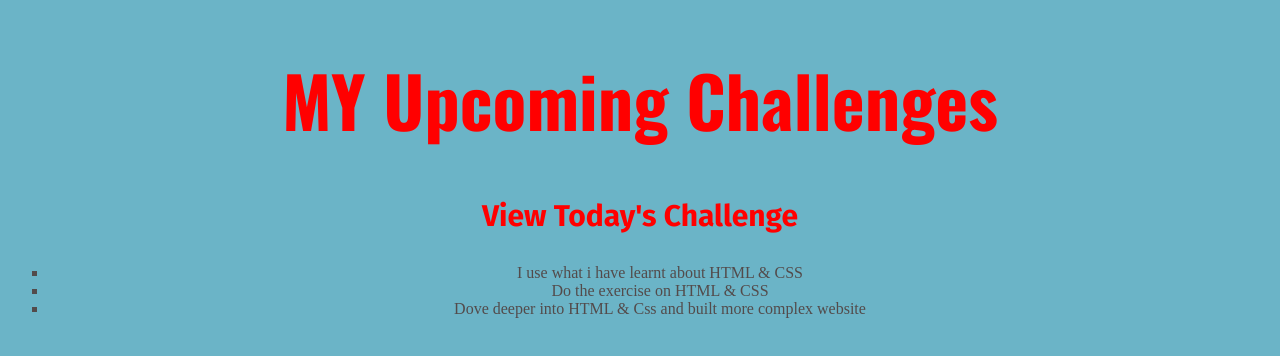
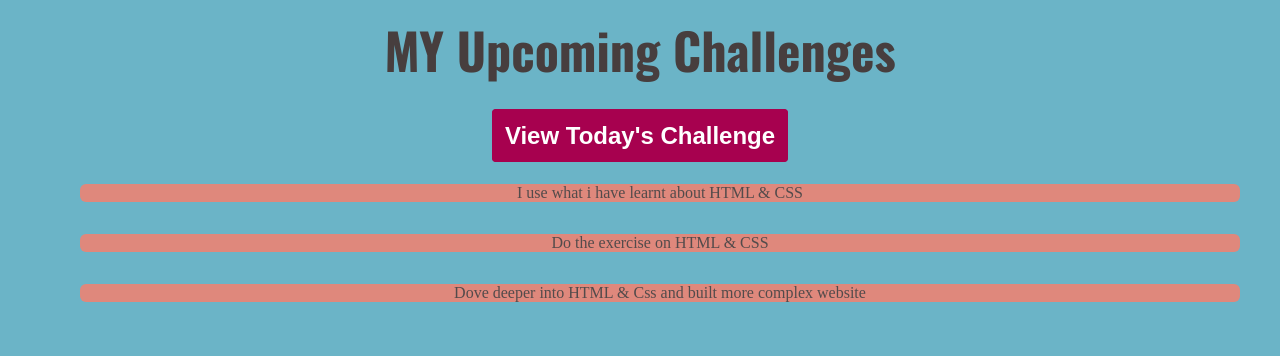
Before and after one commit to DimitrijeBigovic/Html-CSS-cortex, a plain HTML site: page full-week.html in a window 1280 px wide. Drawn offline with nearby package versions, Linux system fonts and the light colour scheme.

Commit message:
styled css full-week file

```diff
--- a/Styles/full-week.css
+++ b/Styles/full-week.css
@@ -1,13 +1,31 @@
-ol {
-    list-style: none;
-    /* color: rgb(251, 255, 0); */
+h1{
+    font-size: 50px;
+    color: rgb(71, 62, 62);
+    margin: 12px;
+}
+
+a {
+    padding: 12px;
+    background-color: rgb(167, 1, 79);
+    color: white;
+    border: 1px solid rgb(167,1,78);
+    border-radius: 4px;
+    font-size: 24px;
+}
+
+a:hover {
+    background-color: rgb(180, 12, 90);
+    text-decoration: none;
 }
 
 
 
+ol {
+  list-style: none;
+}
 
 li {
-    list-style: square;
-    /* list-style: none;
-    /* color: rgb(251, 100, 0); */
+    margin: 32px;
+    background-color: rgb(223, 136,124);
+    border-radius: 6px;
 }
--- a/Styles/shared.css
+++ b/Styles/shared.css
@@ -5,7 +5,6 @@ body {
 }
 h1 {
     font-family: 'Oswald', sans-serif;
-    color: red;
     font-size: 70px;
 }
 
@@ -19,6 +18,7 @@ font-weight: bold;
 a {
     color: red;
     text-decoration: none;
+    font-family: 'Fire Sans', sans-serif;
   }
 
   a:hover {
```
